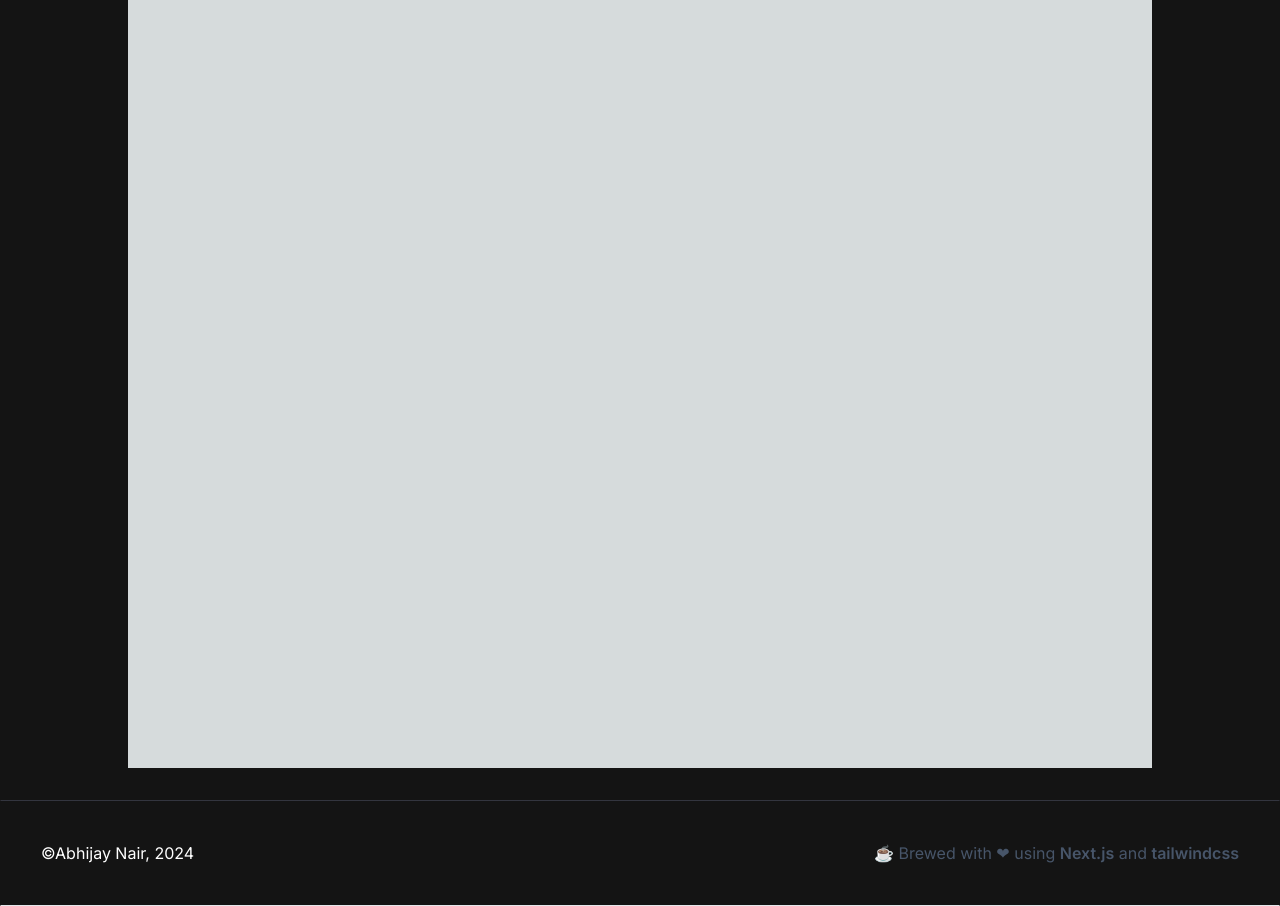
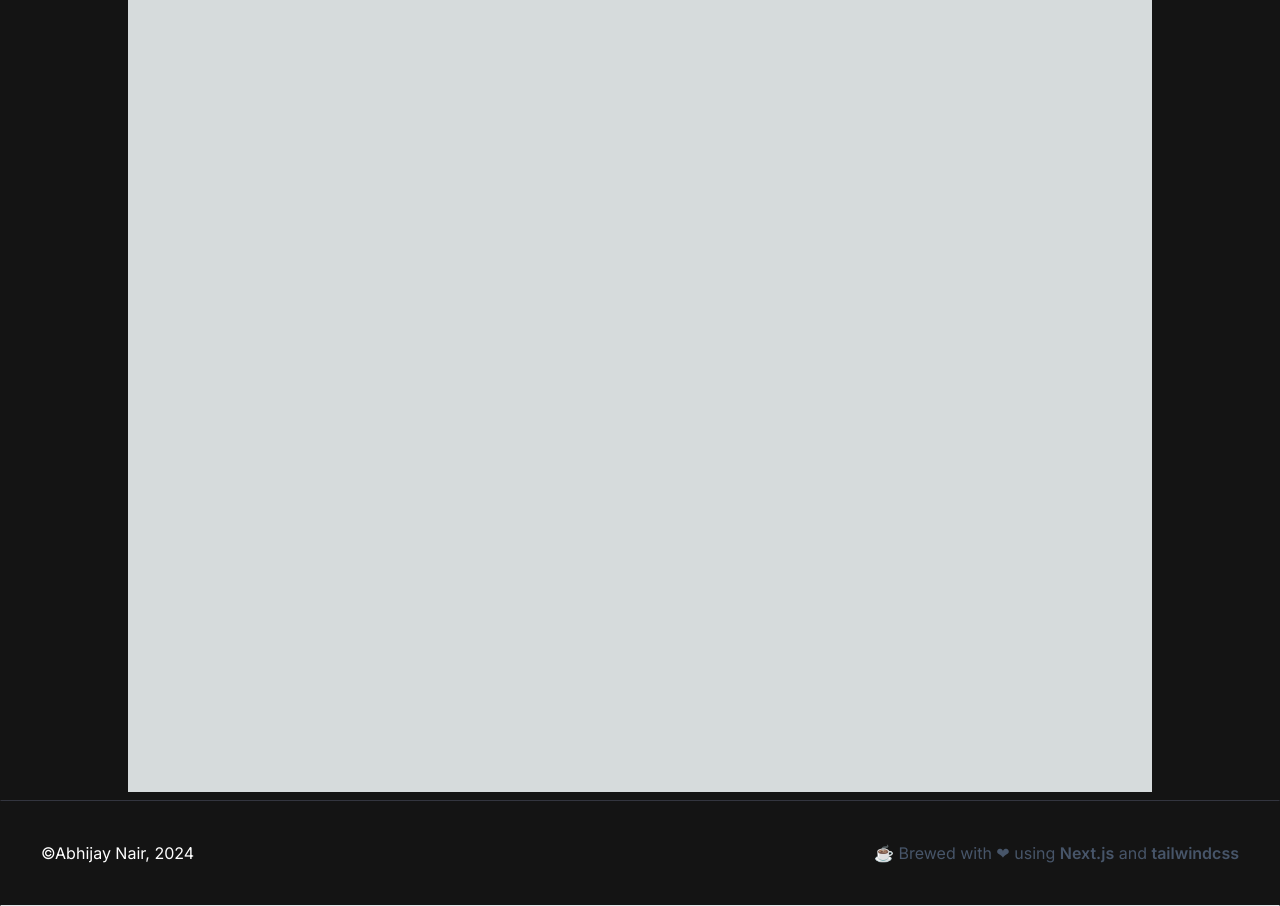
Before and after one commit to AbhijayNair/abhijaynair.github.io, a Next.js app: page /resume in a window 1280 px wide. Built offline with nearby package versions, Linux system fonts and the light colour scheme.

Commit message:
changed resume

```diff
--- a/app/components/Navbar.jsx
+++ b/app/components/Navbar.jsx
@@ -8,6 +8,7 @@ import MenuOverlay from "./MenuOverlay";
 
 const NavLinks = [
   { title: "About", href: "#about" },
+  { title: "Resume", href: "/resume" },
 ];
 
 export const Navbar = () => {
--- a/app/resume/page.tsx
+++ b/app/resume/page.tsx
@@ -10,7 +10,7 @@ export default function Resume() {
   useEffect(() => {
     const updatePdfHeight = () => {
       const windowHeight = window.innerHeight;
-      const footerHeight = 32; // Adjust this value based on your actual footer height
+      const footerHeight = 8; // Adjust this value based on your actual footer height
       const newHeight = windowHeight - footerHeight;
       setPdfHeight(newHeight);
     };
@@ -24,9 +24,9 @@ export default function Resume() {
       <main className="flex min-h-screen flex-col bg-[#141414]">
           <Suspense fallback={<>Loading...</>}>
           <main className="flex flex-col items-center bg-[#141414]">
-            <div className="w-full max-w-5xl overflow-hidden">
+            <div className="w-full max-w-5xl overflow-hidden bg-[#141414]">
               <iframe
-                src="./JayNair_resume.pdf"
+                src="./JayNair_resume.pdf#toolbar=1&navpanes=0&scrollbar=1&page=1&view=Fit"
                 className="w-full border-none"
                 style={{ height: `${pdfHeight}px` }}
                 title="Resume PDF"
```
Also changed, not shown: 1 other file (tests, documents, lock files or other folders).
